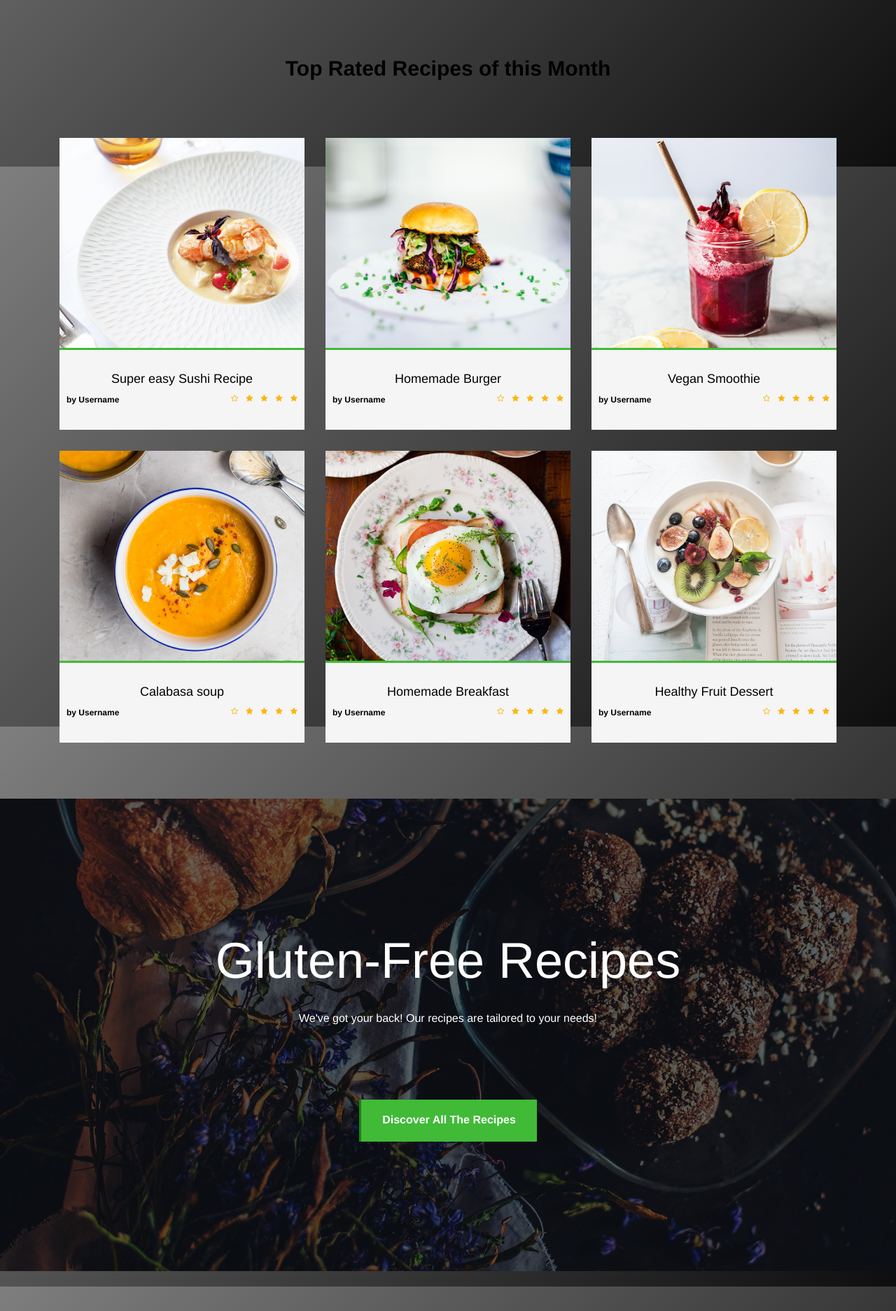
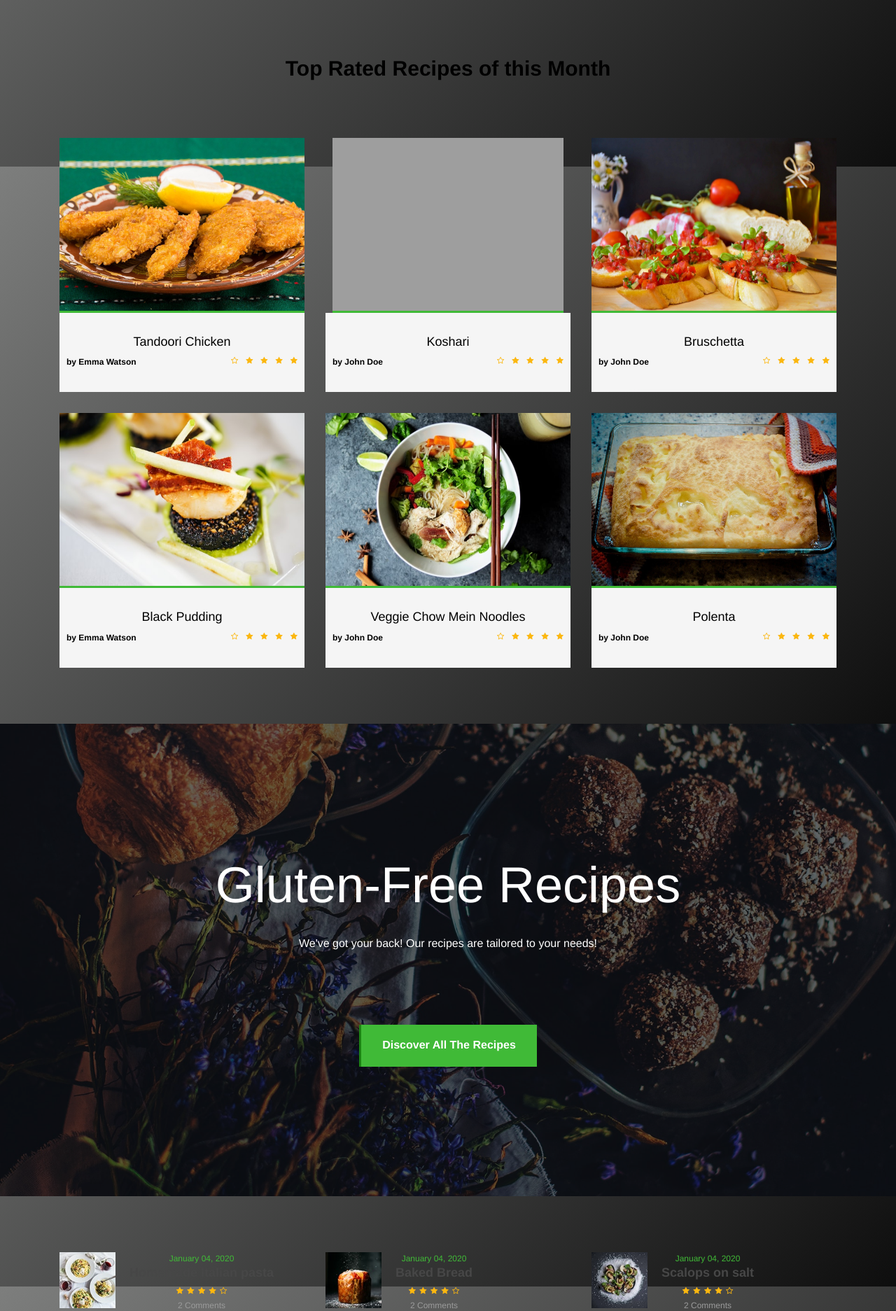
Before and after one commit to Anjali-Madhu/Breaking_bread_project, a Django app: page / in a window 1280 px wide. Shown: the part 1362-3235 px from the top of the page at 70% size. Run offline with Django 3.2, Linux system fonts and the light colour scheme; data comes from the database, SQL or seed files in the repository; both versions use the stored data as it was after the commit; data that the repository does not hold is empty; some libraries are stand-ins or nearby versions; some web fonts are replaced; grey boxes are pictures that could not be loaded.

Commit message:
first page top recipes changes

```diff
--- a/breakingbread/views.py
+++ b/breakingbread/views.py
@@ -14,14 +14,20 @@ def index(request):
     logged_in=False
     username=""
 
-
-
     if request.user.is_authenticated:
         logged_in=True
         username=request.user.username
     else:
         logged_in=False
-    context_dict={"logged_in":logged_in,"username":username,}
+
+    recipes = Recipe.objects.all()
+    recipes_images = Image.objects.all()
+
+
+    best_recipes = sorted(recipes_images, key= lambda t: t.recipe_id.average_rating, reverse = True)[0:6]
+
+
+    context_dict={"logged_in":logged_in, "username":username, "best_recipes": best_recipes}
     response = render(request, 'breakingbread/index.html',context=context_dict)
     return response
 
--- a/templates/breakingbread/index.html
+++ b/templates/breakingbread/index.html
@@ -53,7 +53,8 @@
         </div>
     </section>
     <!-- ##### Hero Area End ##### -->
-    <!-- ##### Top Catagory Area Start ##### -->
+
+    <!-- ##### Top Category Area Start ##### -->
     <section class="top-catagory-area section-padding-80-0">
         <div class="container">
             <div class="row">
@@ -85,6 +86,7 @@
         </div>
     </section>
     <!-- ##### Top Catagory Area End ##### -->
+
     <!-- ##### Best Receipe Area Start ##### -->
     <section class="best-receipe-area">
         <div class="container">
@@ -98,16 +100,19 @@
 
             <div class="row">
                 <!-- Single Best Receipe Area -->
+                {% for recipe in best_recipes %}
+
                     <div class="col-12 col-sm-6 col-lg-4">
-                    <div class="single-best-receipe-area mb-30" >
-                        <img src="{% static 'images/bg-img/r1.jpg' %}" alt="">
+                        <div class="single-best-receipe-area mb-30">
+                            <img src="{{ MEDIA_URL }}{{ recipe.picture }}" alt="" style="height:250px">
                             <div class="receipe-content" style="">
                                 <a href="receipe-post.html">
-                                <h5>Super easy Sushi Recipe</h5>
+                                    <h5>{{ recipe.recipe_id.recipe_name }}</h5>
                                 </a>
                                 <div class="username">
-                                <h6>by Username</h6>
+                                    <h6>by {{ recipe.recipe_id.username }}</h6>
                                 </div>
+
                                 <div class="ratings">
                                     <i class="fa fa-star" aria-hidden="true"></i>
                                     <i class="fa fa-star" aria-hidden="true"></i>
@@ -119,119 +124,13 @@
                         </div>
                     </div>
 
-                <!-- Single Best Receipe Area -->
-                <div class="col-12 col-sm-6 col-lg-4">
-                    <div class="single-best-receipe-area mb-30">
-                        <img src="{% static 'images/bg-img/r2.jpg' %}"  alt="">
-                        <div class="receipe-content">
-                            <a href="receipe-post.html">
-                                <h5>Homemade Burger</h5>
-                            </a>
-                            <div class="username">
-                                <h6>by Username</h6>
-                            </div>
-                            <div class="ratings">
-                                <i class="fa fa-star" aria-hidden="true"></i>
-                                <i class="fa fa-star" aria-hidden="true"></i>
-                                <i class="fa fa-star" aria-hidden="true"></i>
-                                <i class="fa fa-star" aria-hidden="true"></i>
-                                <i class="fa fa-star-o" aria-hidden="true"></i>
-                            </div>
-                        </div>
-                    </div>
-                </div>
+                {% endfor %}
 
-                <!-- Single Best Receipe Area -->
-                <div class="col-12 col-sm-6 col-lg-4">
-                    <div class="single-best-receipe-area mb-30">
-                        <img src="{% static 'images/bg-img/r3.jpg' %}" alt="">
-                        <div class="receipe-content">
-                            <a href="receipe-post.html">
-                                <h5>Vegan Smoothie</h5>
-                            </a>
-                            <div class="username">
-                                <h6>by Username</h6>
-                            </div>
-                            <div class="ratings">
-                                <i class="fa fa-star" aria-hidden="true"></i>
-                                <i class="fa fa-star" aria-hidden="true"></i>
-                                <i class="fa fa-star" aria-hidden="true"></i>
-                                <i class="fa fa-star" aria-hidden="true"></i>
-                                <i class="fa fa-star-o" aria-hidden="true"></i>
-                            </div>
-                        </div>
-                    </div>
-                </div>
-
-                <!-- Single Best Receipe Area -->
-                <div class="col-12 col-sm-6 col-lg-4">
-                    <div class="single-best-receipe-area mb-30">
-                        <img src="{% static 'images/bg-img/r4.jpg' %}" alt="">
-                        <div class="receipe-content">
-                            <a href="receipe-post.html">
-                                <h5>Calabasa soup</h5>
-                            </a>
-                            <div class="username">
-                                <h6>by Username</h6>
-                            </div>
-                            <div class="ratings">
-                                <i class="fa fa-star" aria-hidden="true"></i>
-                                <i class="fa fa-star" aria-hidden="true"></i>
-                                <i class="fa fa-star" aria-hidden="true"></i>
-                                <i class="fa fa-star" aria-hidden="true"></i>
-                                <i class="fa fa-star-o" aria-hidden="true"></i>
-                            </div>
-                        </div>
-                    </div>
-                </div>
-
-                <!-- Single Best Receipe Area -->
-                <div class="col-12 col-sm-6 col-lg-4">
-                    <div class="single-best-receipe-area mb-30">
-                        <img src="{% static 'images/bg-img/r5.jpg' %}" alt="">
-                        <div class="receipe-content">
-                            <a href="receipe-post.html">
-                                <h5>Homemade Breakfast</h5>
-                            </a>
-                            <div class="username">
-                                <h6>by Username</h6>
-                            </div>
-                            <div class="ratings">
-                                <i class="fa fa-star" aria-hidden="true"></i>
-                                <i class="fa fa-star" aria-hidden="true"></i>
-                                <i class="fa fa-star" aria-hidden="true"></i>
-                                <i class="fa fa-star" aria-hidden="true"></i>
-                                <i class="fa fa-star-o" aria-hidden="true"></i>
-                            </div>
-                        </div>
-                    </div>
-                </div>
-
-                <!-- Single Best Receipe Area -->
-                <div class="col-12 col-sm-6 col-lg-4">
-                    <div class="single-best-receipe-area mb-30">
-                        <img src="{% static 'images/bg-img/r6.jpg' %}" alt="">
-                        <div class="receipe-content">
-                            <a href="receipe-post.html">
-                                <h5>Healthy Fruit Dessert</h5>
-                            </a>
-                            <div class="username">
-                                <h6>by Username</h6>
-                            </div>
-                            <div class="ratings">
-                                <i class="fa fa-star" aria-hidden="true"></i>
-                                <i class="fa fa-star" aria-hidden="true"></i>
-                                <i class="fa fa-star" aria-hidden="true"></i>
-                                <i class="fa fa-star" aria-hidden="true"></i>
-                                <i class="fa fa-star-o" aria-hidden="true"></i>
-                            </div>
-                        </div>
-                    </div>
-                </div>
             </div>
         </div>
     </section>
     <!-- ##### Best Receipe Area End ##### -->
+
     <!-- ##### CTA Area Start ##### -->
     <section class="cta-area bg-img bg-overlay" style="background-image: url(/static/images/bg-img/bg4.jpg);">
         <div class="container h-100">
```
Also changed, not shown: populate_breakingbread.py (+10 -1 lines), db.sqlite3. Lines whose indentation alone changed are shown as unchanged.
